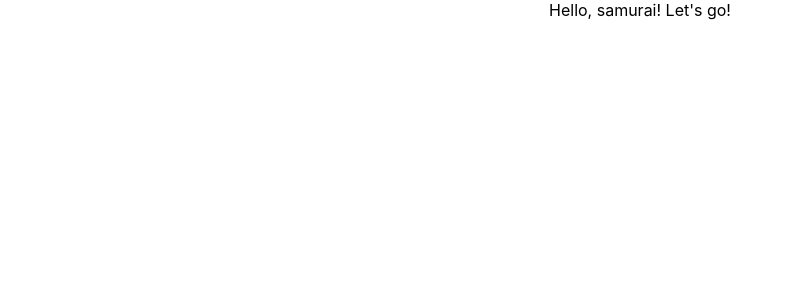
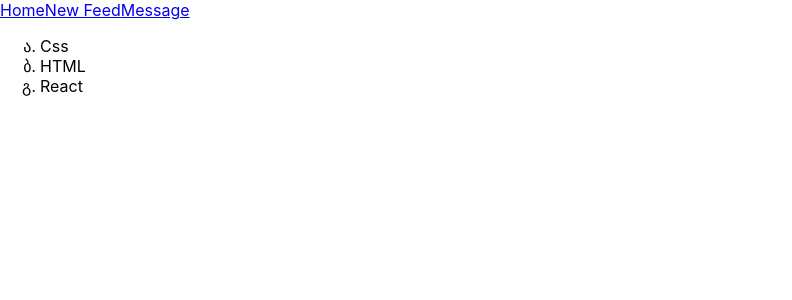
Before and after one commit to Steelmen87/Samurai-JS-IT-Incubator, a React (Create React App) app: page / in a window 1280 px wide. Shown: the top 300 px of the page, without its empty margins (0-792 px from the left). Built offline with nearby package versions, Linux system fonts and the light colour scheme.

Commit message:
lesson 1-9

```diff
--- a/src/App.css
+++ b/src/App.css
@@ -1,7 +1,9 @@
 .App {
   text-align: center;
 }
-
+ul li{
+  list-style-type: georgian;
+}
 .App-logo {
   height: 40vmin;
   pointer-events: none;
--- a/src/App.tsx
+++ b/src/App.tsx
@@ -1,12 +1,15 @@
 import React from 'react';
 import './App.css';
+import Header from "./Header";
+import {Technologies} from "./Technologies";
 
 function App() {
-  return (
-    <div className="App">
-     Hello, samurai! Let's go!
-    </div>
-  );
+    return (
+        <div>
+            <Header/>
+            <Technologies/>
+        </div>
+    );
 }
 
 export default App;
--- /dev/null
+++ b/src/Header.tsx
@@ -0,0 +1,12 @@
+import React from "react";
+
+const Header = () => {
+    return (
+        <div>
+            <a href="#">Home</a>
+            <a href="#">New Feed</a>
+            <a href="#">Message</a>
+        </div>
+    )
+}
+export default Header;
--- /dev/null
+++ b/src/Technologies.tsx
@@ -0,0 +1,13 @@
+import React from "react";
+
+export const Technologies = () => {
+    return (
+        <div>
+            <ul>
+                <li>Css</li>
+                <li>HTML</li>
+                <li>React</li>
+            </ul>
+        </div>
+    )
+}
```
